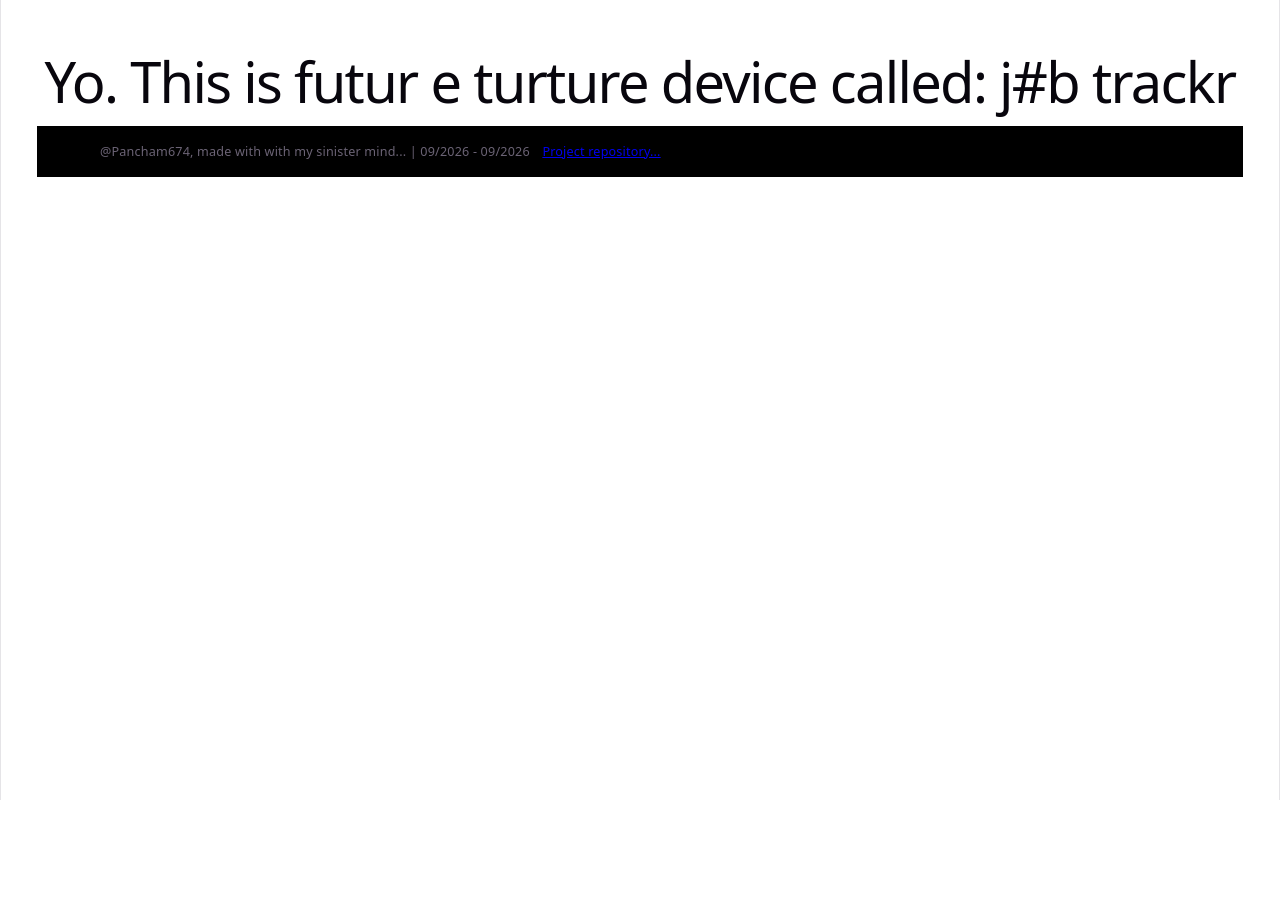
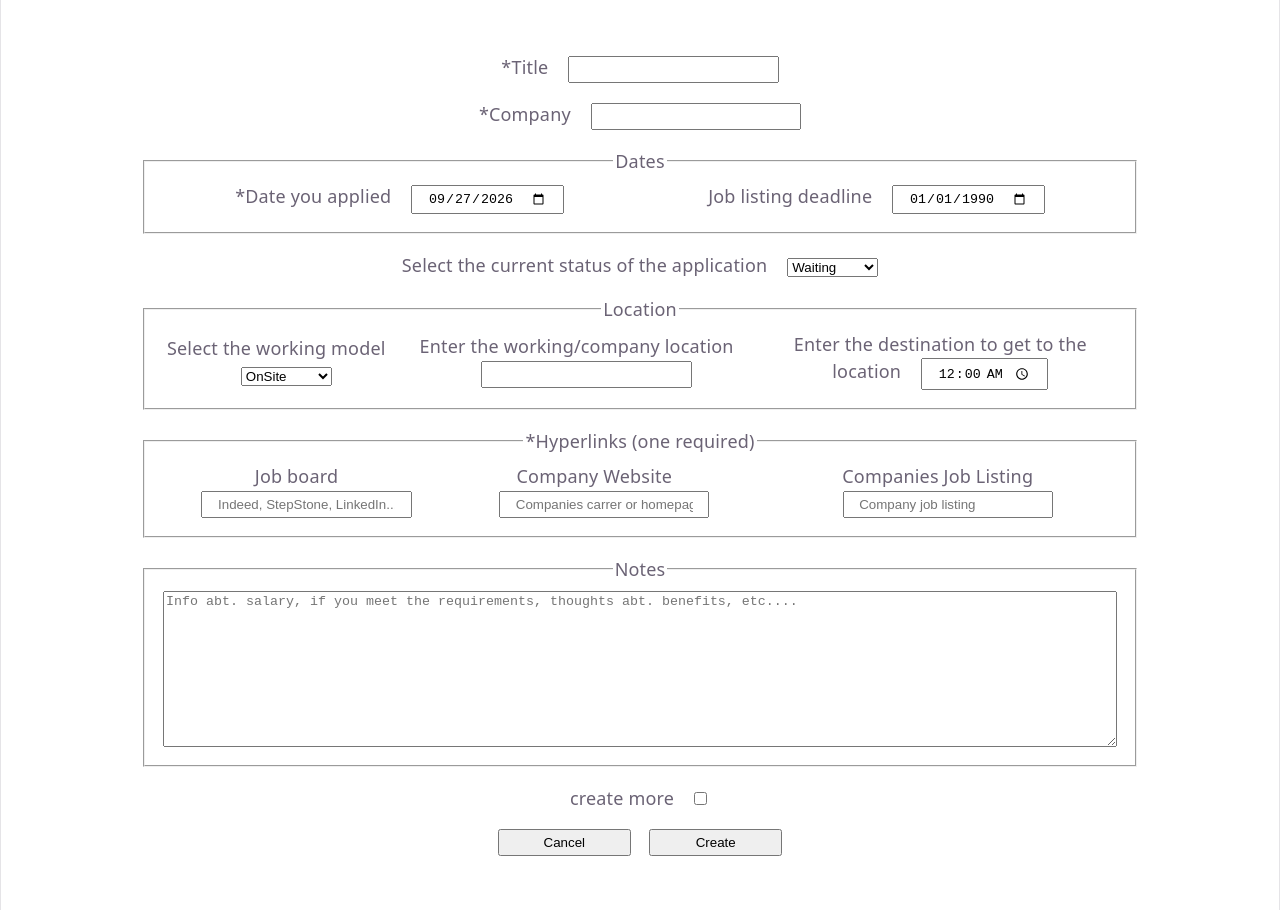
Before and after one commit to Pancham674/JobTracker, a React (Vite) app in the folder jobtracker.client/: page /edit/1 in a window 1280 px wide. Before the commit the page ends 800 px from the top, so only its background shows below. Built offline with nearby package versions, Linux system fonts and the light colour scheme; no server answers.

Commit message:
~ Added navigation from details to edit, added cancel btn to edit/new page, added delete btn to full view

```diff
--- a/jobtracker.client/src/App.tsx
+++ b/jobtracker.client/src/App.tsx
@@ -1,21 +1,22 @@
 import FullJobItem from "./components/FullJobItem.tsx";
 import NewJobItem from "./components/NewJobItem.tsx";
 import { Route, Routes } from "react-router-dom";
-import Footer from "./components/Footer.tsx";
-import Header from "./components/Header.tsx";
+// import Footer from "./components/Footer.tsx";
+// import Header from "./components/Header.tsx";
 import "./css/App.css";
 import Home from "./pages/Home.tsx";
 
 export default function App() {
     return (
         <div id="app">
-            <Header />
+            {/* <Header /> */}
             <Routes>
                 <Route path="/" element={<Home />}/>
                 <Route path="/new" element={<NewJobItem />}/>
+                <Route path="/edit/:id" element={<NewJobItem />}/>
                 <Route path="/:id" element={<FullJobItem />}/>
             </Routes>
-            <Footer />
+            {/* <Footer /> */}
         </div>
     );
 }
--- a/jobtracker.client/src/components/FullJobItem.tsx
+++ b/jobtracker.client/src/components/FullJobItem.tsx
@@ -1,12 +1,13 @@
 import { convertToStatusString, convertToWorkingModelString, type IJobItem } from "../Interfaces.ts";
-import { getJobItem } from "../services/api.ts";
-import { useParams } from "react-router-dom";
+import { getJobItem, deleteJobItem } from "../services/api.ts";
+import { useParams, useNavigate } from "react-router-dom";
 import { useState, useEffect } from "react";
 import "../css/FullJobItem.css";
 
 export default function FullJobItem() {
     const [jobItem, setJobItem] = useState<IJobItem>();
     const jobId = Number(useParams().id);
+    const navi = useNavigate();
 
     useEffect(() => {
         async function loadJobItem() {
@@ -21,36 +22,53 @@ export default function FullJobItem() {
         loadJobItem();
     }, [jobId]);
 
+    async function deleteItem() {
+        try {
+            await deleteJobItem(jobId);
+            navi("/");
+        }
+        catch (e) {
+            console.warn(e)
+        }
+    }
+
     return (
         jobItem ?
         <div id="full-job-item">
+            <button id="delete" onClick={deleteItem}>delete</button>
+            <button id="edit" onClick={() => navi(`/edit/${jobId}`)}>edit</button>
             <div id="header">
                 <p id="title">{jobItem.title}</p>
-                <p id="id">Nr. {jobItem.id}</p>
+                <p id="id">#{jobItem.id}</p>
             </div>
 
             <div id="sub-header">
                 <div className="section">
                     <p>Company: {jobItem.company}</p>
                     <p>Applied on: {new Date(jobItem.applyDate).toLocaleDateString("en-GB")}</p>
-                    <p>Apply Deadline: {new Date(jobItem.applyDeadline).toLocaleDateString("en-GB")}</p>
+                    { jobItem.applyDeadline.toString() != "1990-01-01" &&
+                        <p>Apply Deadline: {new Date(jobItem.applyDeadline).toLocaleDateString("en-GB")}</p>}
                     <p>Status: {convertToStatusString(jobItem.status)}</p>
                 </div>
 
                 <div className="section">
                     <p>Working Model: {convertToWorkingModelString(jobItem.model)}</p>
-                    <p>Location: {jobItem.location}</p>
-                    <p>Estimated Destination: {new Date(jobItem.estimatedDestination).toLocaleTimeString("en-GB")}</p>
+                    { jobItem.location && <p>Location: {jobItem.location}</p>}
+                    { jobItem.estimatedDestination && <p>Estimated Destination: {new Date(jobItem.estimatedDestination).toLocaleTimeString("en-GB")}</p>}
                 </div>
             </div>
 
             <div id="body">
-                <p id="notes-header">Notes</p>
-                <p id="notes">{jobItem.notes}</p>
+                { jobItem.notes.trim() &&
+                    <>
+                        <p id="notes-header">Notes:</p>
+                        <p id="notes">{jobItem.notes}</p>
+                    </>
+                }
                     <div id="hyperlinks">
                         {
                             Object.entries(jobItem.hyperlinks).map(([key, val]) => {
-                                if (!val.trim()) return undefined;
+                                if (!val.trim()) return;
                                 return (
                                     <a key={key}
                                         href={val}
--- a/jobtracker.client/src/components/JobList.tsx
+++ b/jobtracker.client/src/components/JobList.tsx
@@ -30,9 +30,7 @@ export default function JobList() {
                 <div key={i.id}
                     className="job-item"
                     onClick={() => navi(`/${i.id}`)}>
-                    <div className="job-item-header">
-                        <p>{i.title}</p>
-                    </div>
+                    <p className="header">{i.title}</p>
 
                     <div className="job-item-body">
                         <p>{i.company}</p>
--- a/jobtracker.client/src/components/NewJobItem.tsx
+++ b/jobtracker.client/src/components/NewJobItem.tsx
@@ -1,23 +1,35 @@
-import { useNavigate } from "react-router-dom";
-import type { IJobItem } from "../Interfaces";
-import { postJobItem } from "../services/api";
+import { useParams, useNavigate } from "react-router-dom";
+import { postJobItem, getJobItem } from "../services/api";
+import { convertToStatusString, type IJobItem } from "../Interfaces";
+import { useState, useEffect } from "react";
 import type React from "react";
 import "../css/NewJobItem.css";
 
 export default function NewJobItem() {
+    const [jobItem, setJobItem] = useState<IJobItem>();
+    const jobId = Number(useParams().id);
     const navi = useNavigate();
-
 
     const date = new Date();
     const day = date.getDate().toString();
-    const month = (date.getMonth()+1).toString();
+    const month = (date.getMonth() +1).toString();
     const todaysDate = `${date.getFullYear()}-${month.length == 1 ? 0 + month: month}-${day.length == 1 ? 0 + day: day}`;
+
+    useEffect(() => {
+        async function loadJobItem() {
+            if (jobId) {
+                setJobItem(await getJobItem(jobId));
+            }
+        }
+        loadJobItem();
+    }, [jobId])
 
     function submitJobItem(e: React.SubmitEvent<HTMLFormElement>) {
         e.preventDefault();
         const formData = new FormData(e.currentTarget);
         const jobItem = Object.fromEntries(formData.entries()) as unknown as IJobItem;
         const createMore = e.currentTarget["create-more"].checked
+
         if (jobItem && (e.currentTarget["company-job-listing"].value.trim()
             || e.currentTarget["company-website"].value.trim() || e.currentTarget["job-board"].value.trim())) {
             try {
@@ -48,31 +60,35 @@ export default function NewJobItem() {
         }
     }
 
-
     return (
         <form id="new-job-item" onSubmit={submitJobItem}>
-            <input type="number" name="id" id="id" defaultValue={0} hidden />
-            <label htmlFor="title">*Enter the job title
-                <input type="text" name="title" id="title" required />
+            <input type="number" name="id" id="id"
+                defaultValue={jobItem ? jobItem.id : 0} hidden />
+            <label htmlFor="title">*Title
+                <input type="text" name="title" id="title"
+                    required defaultValue={jobItem ? jobItem.title : ""} />
             </label>
 
-            <label htmlFor="company">*Enter the name of the company
-                <input type="text" name="company" id="company" required />
+            <label htmlFor="company">*Company
+                <input type="text" name="company" id="company"
+                    required defaultValue={jobItem ? jobItem.company : ""}/>
             </label>
 
             <fieldset>
                 <legend>Dates</legend>
-                <label htmlFor="applyDate">*Select the date you applied
-                    <input type="date" name="applyDate" id="applyDate" defaultValue={todaysDate} required />
+                <label htmlFor="applyDate">*Date you applied
+                    <input type="date" name="applyDate" id="applyDate"
+                        defaultValue={jobItem ? jobItem.applyDate.toString(): todaysDate} required />
                 </label>
 
-                <label htmlFor="applyDeadline">Select the last day of the job listing
-                    <input type="date" name="applyDeadline" id="applyDeadline" defaultValue="1990-01-01" />
+                <label htmlFor="applyDeadline">Job listing deadline
+                    <input type="date" name="applyDeadline" id="applyDeadline"
+                        defaultValue={jobItem ? jobItem.applyDeadline.toString() : `1990-01-01`} />
                 </label>
             </fieldset>
 
             <label htmlFor="status">Select the current status of the application
-                <select name="status" id="statue" defaultValue="Waiting">
+                <select name="status" id="statue" defaultValue={jobItem ? convertToStatusString(jobItem.status) : "Waiting"}>
                     <option value={0}>Waiting</option >
                     <option value={1}>Declined</option >
                     <option value={2}>Interviewed</option >
@@ -102,26 +118,32 @@ export default function NewJobItem() {
             <fieldset>
                 <legend>*Hyperlinks (one required)</legend>
                 <label htmlFor="job-board">Job board
-                    <input type="text" name="job-board" id="job-board" placeholder="Indeed, StepStone, LinkedIn..." />
+                    <input type="text" name="job-board" id="job-board"
+                        placeholder="Indeed, StepStone, LinkedIn..."  defaultValue={jobItem ? jobItem.hyperlinks.Jobboard : ""}/>
                 </label>
                 <label htmlFor="company-website">Company Website
-                    <input type="text" name="company-website" id="company-website" placeholder="carrer or homepage of the company" />
+                    <input type="text" name="company-website" id="company-website"
+                        placeholder="Companies carrer or homepage" defaultValue={jobItem ? jobItem.hyperlinks.CompanyWebsite : ""}/>
                 </label>
                 <label htmlFor="company-job-listing">Companies Job Listing
-                    <input type="text" name="company-job-listing" id="company-job-listing" placeholder="link to the direct joblisting from the company" />
+                    <input type="text" name="company-job-listing" id="company-job-listing"
+                        placeholder="Company job listing" defaultValue={jobItem ? jobItem.hyperlinks.CompanyJobListing : ""}/>
                 </label>
             </fieldset>
 
             <fieldset>
                 <legend>Notes</legend>
-                <textarea name="notes" id="notes" rows={10} placeholder="Info abt. salary, if you meet the requirements, thoughts abt. benefits, etc...." />
+                <textarea name="notes" id="notes" rows={10}
+                    placeholder="Info abt. salary, if you meet the requirements, thoughts abt. benefits, etc...."
+                    defaultValue={jobItem ? jobItem.notes : ""}/>
             </fieldset>
 
-                <label>create more
-                    <input type="checkbox" name="create-more"/>
-                </label>
+            <label>create more
+                <input type="checkbox" name="create-more"/>
+            </label>
+            <div id="btns">
+                <button type="button" onClick={() => window.history.back()}>Cancel</button>
                 <button type="submit">Create</button>
-            <div id="submit">
             </div>
         </form>
     );
--- a/jobtracker.client/src/css/JobList.css
+++ b/jobtracker.client/src/css/JobList.css
@@ -17,11 +17,14 @@
     padding: 0.5em;
 }
 
-.job-item-header {
-    justify-content: space-around;
+.job-item .header {
+    text-overflow: ellipsis;
+    white-space: nowrap;
     font-size: 1.5rem;
     font-weight: 400;
-    display: flex;
+    overflow: hidden;
+    padding: 0.25em 0;
+    width: 100%;
 }
 
 .job-item-body {
--- a/jobtracker.client/src/css/NewJobItem.css
+++ b/jobtracker.client/src/css/NewJobItem.css
@@ -1,3 +1,8 @@
+#btns {
+    gap: 1em;
+    display: flex;
+}
+
 #new-job-item {
     justify-items: center;
     align-items: center;
```
Also changed, not shown: jobtracker.client/src/css/FullJobItem.css (+7 -4 lines), jobtracker.client/src/services/api.ts (+8 -1 lines).
